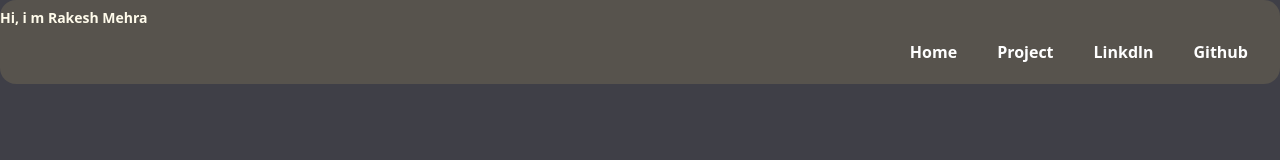
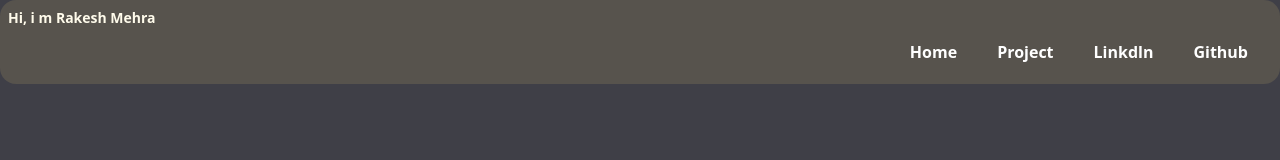
Before and after one commit to Rakeshmehra123/Tailwind-project, a React (Vite) app: page / in a window 1280 px wide. Shown: the top 160 px of the page. Built offline with nearby package versions, Linux system fonts and the light colour scheme.

Commit message:
commit : pd

```diff
--- a/src/components/Header/Header.jsx
+++ b/src/components/Header/Header.jsx
@@ -9,7 +9,7 @@ const Header = () => {
   return (
     <div>
       <nav className="bg-stone-600 py-2 rounded-2xl  text-amber-50 no-underline  ">
-        <h1 className=" md:font-semibold font-size-2xl sm:text-sm ">
+        <h1 className=" md:font-semibold font-size-2xl sm:text-sm px-2">
           Hi, i m Rakesh Mehra
         </h1>
 
```
